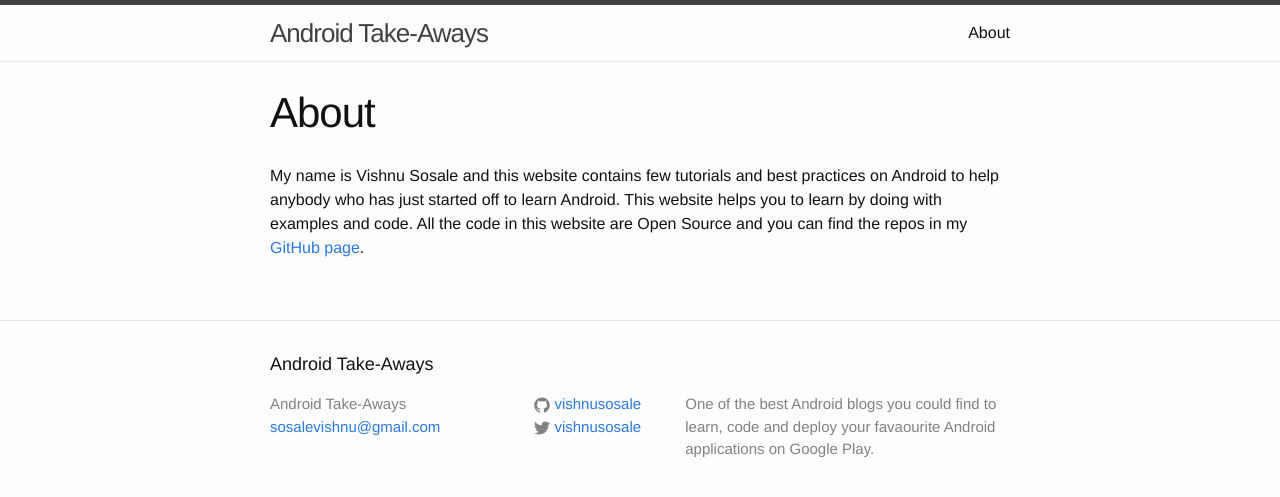
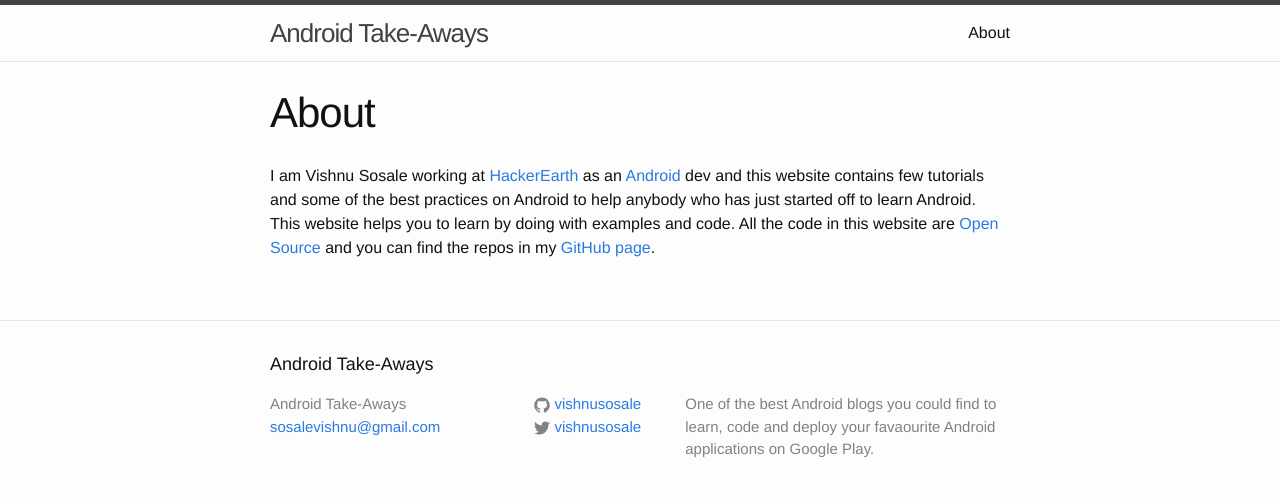
Before and after one commit to vishnusosale/vishnusosale.github.io, a Jekyll site: the page built from about.md, in a window 1280 px wide. Shown: the top 497 px of the page. Built offline with Jekyll 4.4.1, drawn with Linux system fonts in a browser that asks for light colours; part of the change alters nothing that is shown.

Commit message:
Update About

```diff
--- a/about.md
+++ b/about.md
@@ -4,11 +4,4 @@ title: About
 permalink: /about/
 ---
 
-<!--This is the base Jekyll theme. You can find out more info about customizing your Jekyll theme, as well as basic Jekyll usage documentation at [jekyllrb.com](http://jekyllrb.com/)
-
-You can find the source code for the Jekyll new theme at: [github.com/jglovier/jekyll-new](https://github.com/jglovier/jekyll-new)
-
-You can find the source code for Jekyll at [github.com/jekyll/jekyll](https://github.com/jekyll/jekyll)
--->
-
-  My name is Vishnu Sosale and this website contains few tutorials and best practices on Android to help anybody who has just started off to learn Android. This website helps you to learn by doing with examples and code. All the code in this website are Open Source and you can find the repos in my [GitHub page](https://github.com/vishnusosale).
+  I am Vishnu Sosale working at [HackerEarth](https://www.hackerearth.com) as an [Android](http://www.android.com/) dev and this website contains few tutorials and some of the best practices on Android to help anybody who has just started off to learn Android. This website helps you to learn by doing with examples and code. All the code in this website are [Open Source](https://en.wikipedia.org/wiki/Open-source_software) and you can find the repos in my [GitHub page](https://github.com/vishnusosale).
```
Also changed, not shown: 3 other files.
